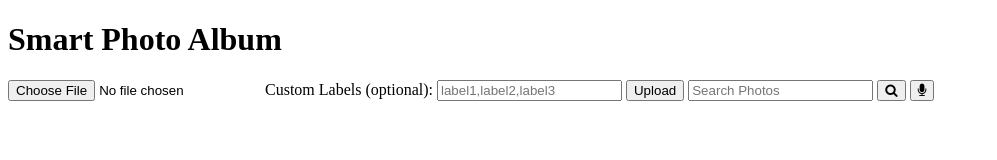
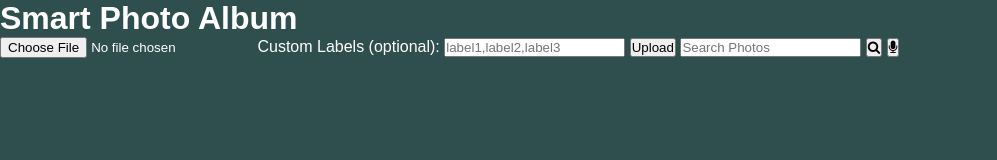
Before and after one commit to honey-grapes/hw2-photo-album-frontend, a plain HTML site: page index.html in a window 1280 px wide. Shown: the whole page, without its empty margins (0-997 px from the left). Drawn offline with Linux system fonts and the light colour scheme.

Commit message:
add stylesheet

```diff
--- a/index.html
+++ b/index.html
@@ -4,6 +4,7 @@
         <meta charset = "UTF-8">
         <meta name="viewport" content="width=device-width, initial-scale=1.0">
         <title>Photo gallery UI</title>
+		<link rel="stylesheet" href="./stylesheet.css">
         <link rel="stylesheet" href="https://cdnjs.cloudflare.com/ajax/libs/font-awesome/4.7.0/css/font-awesome.min.css">
         <script src="upload.js" defer></script>
 		<script src="search.js" defer></script>
--- /dev/null
+++ b/stylesheet.css
@@ -0,0 +1,15 @@
+*{
+    margin: 0;
+    padding: 0;
+    box-sizing: border-box;
+}
+
+html{
+    font-family:'Arial', sans-serif;
+}
+
+body{
+    background-color: darkslategray;
+	color: white;
+	font-family:'Arial', sans-serif;
+}
```
